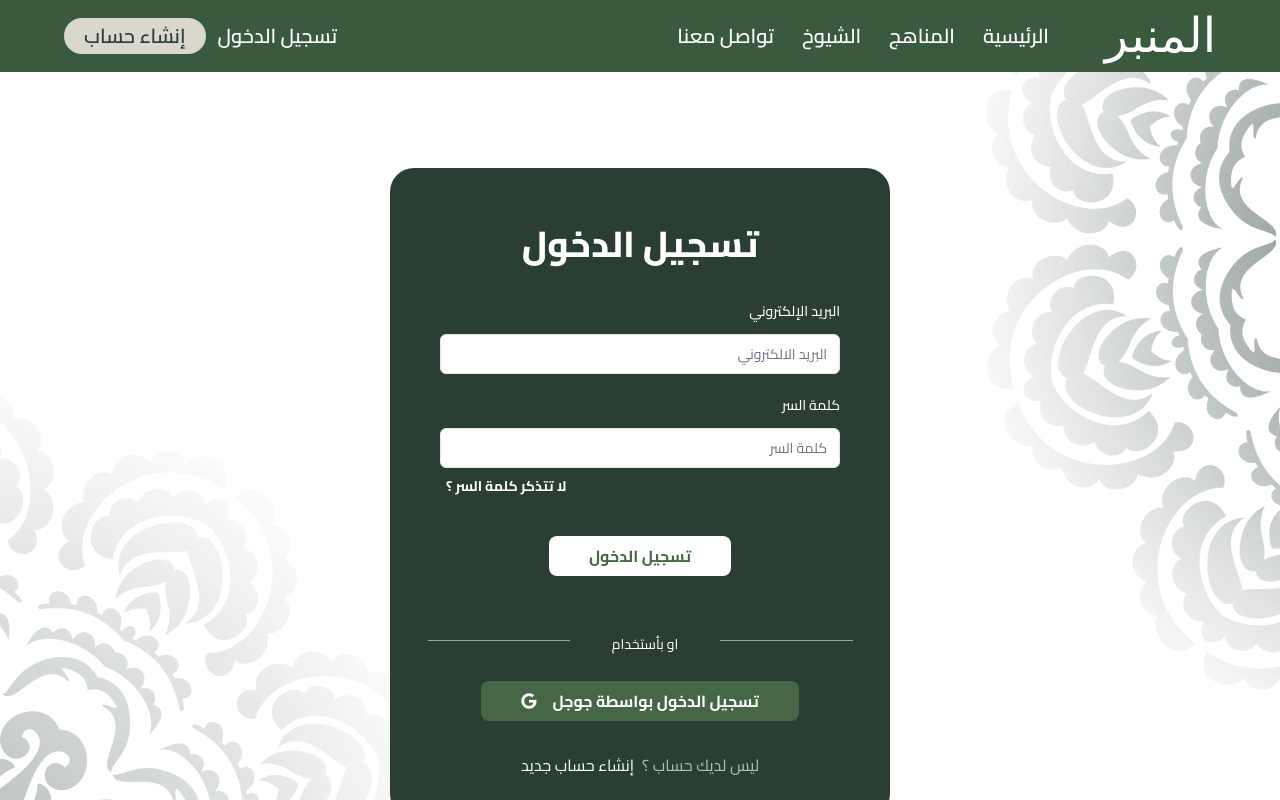
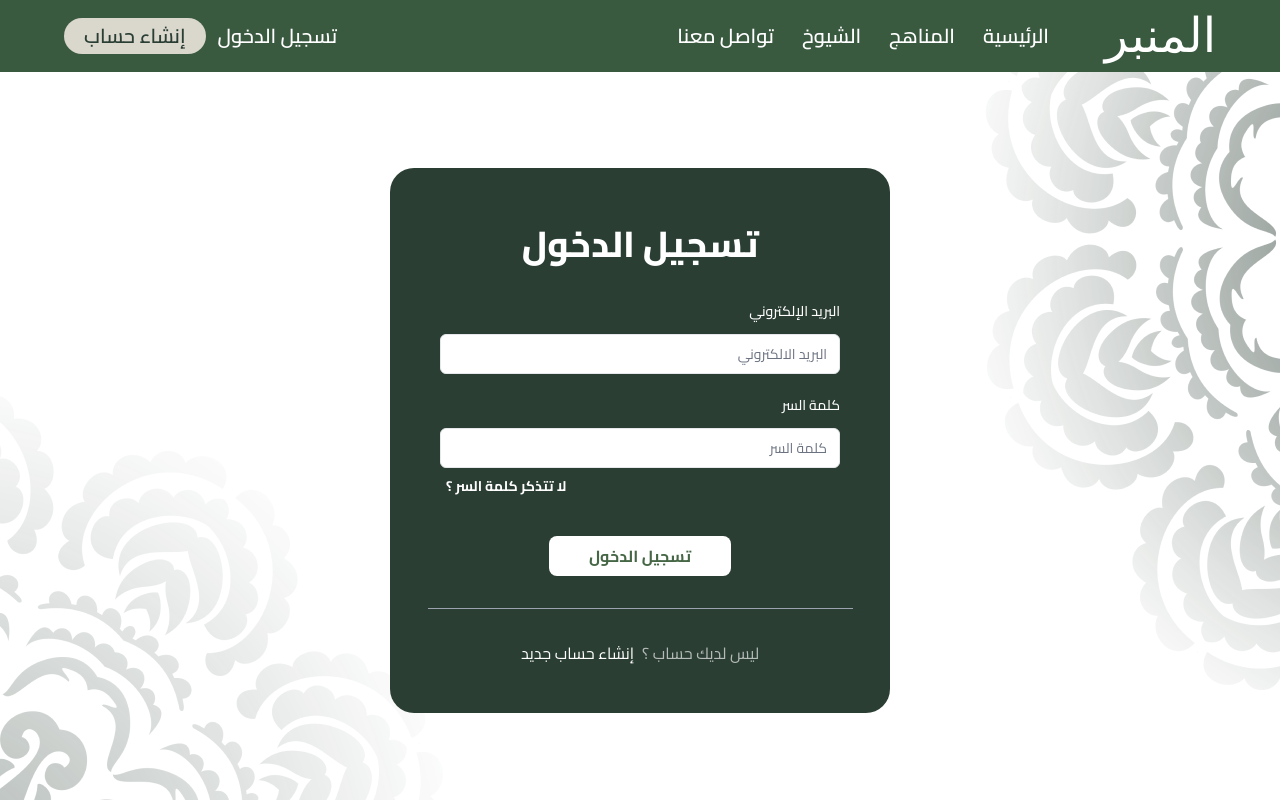
Before and after one commit to AbdelrahmanTarek790/Al-Menbar, a React (Vite) app: page /login in a window 1280 px wide. Shown: the top 800 px of the page. Built offline with nearby package versions, Linux system fonts and the light colour scheme; a web font is replaced by a local one.

Commit message:
Update Login.jsx

```diff
--- a/src/pages/Login.jsx
+++ b/src/pages/Login.jsx
@@ -36,7 +36,7 @@ export const Login = () => {
             <img src={back1} alt="" className="absolute z-[-1] left-[0px] opacity-35  top-[300px] origin-center" />
             <img src={back1} alt="" className="absolute z-[-1] right-[-150px] opacity-70 top-[-100px] origin-center rotate-180" />
 
-            <div className="w-[95vw] max-w-[500px] lg:w-[550px] bg-[#2A3E34] h-[650px] rounded-3xl ] text-white font-cairo">
+            <div className="w-[95vw] max-w-[500px] lg:w-[550px] bg-[#2A3E34] rounded-3xl ] text-white font-cairo">
                 <p className="text-center text-4xl  font-extrabold mt-14">تسجيل الدخول</p>
                 <div className="flex flex-col items-center text-right gap-4">
                     <Label className="mt-10 text-right w-[80%]">البريد الإلكتروني</Label>
@@ -84,18 +84,12 @@ export const Login = () => {
                     </Button>
                 </div>
 
-                <div className="relative mt-16 flex justify-center">
-                    <span className="absolute sm:left-[180px] z-10 bg-[#2A3E34] flex justify-center items-center top-[-6px] text-sm text-center w-[150px]">
-                        او بأستخدام
-                    </span>
+                <div className="relative mt-8 flex justify-center">
+
                     <div className=" h-px bg-gray-400 w-[85%]"></div>
                 </div>
-                <div className="flex justify-center gap-5 mt-10">
-                    <Button className="rounded-lg bg-[#466746] text-base text-white  font-bold px-10 hover:bg-[#395346]">
-                        {<i className="fa-brands fa-google mr-4"></i>}تسجيل الدخول بواسطة جوجل
-                    </Button>
-                </div>
-                <div className="flex justify-center gap-2 mt-8 mb-6">
+
+                <div className="flex justify-center gap-2 mt-8 mb-12">
                     <Link to={"/register"} className="opacity-100">
                         إنشاء حساب جديد
                     </Link>
```
